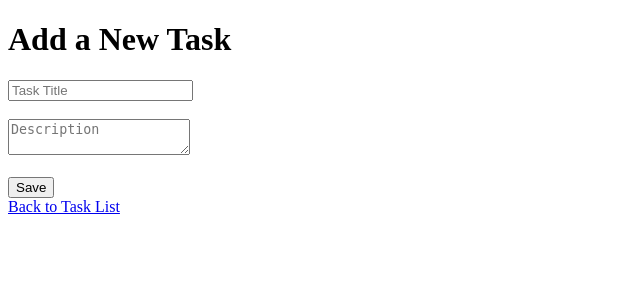
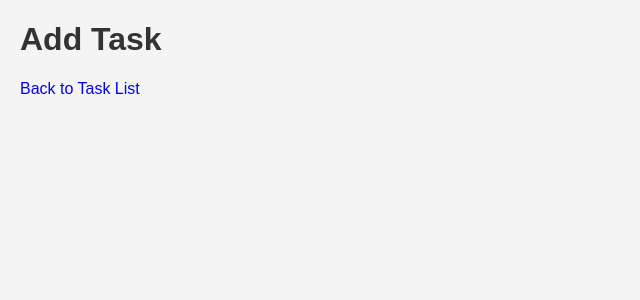
Before and after one commit to rcini19/FirstPythonGitProject, a Django app: template taskmanager/templates/add_task.html in a window 1280 px wide. Shown: the top 300 px of the page, without its empty margins (0-640 px from the left). Run offline with Django 5.2, Linux system fonts and the light colour scheme; the template is opened without the code that fills it, so the values that code supplies are empty.

Commit message:
adding stuff wawa

```diff
--- a/taskmanager/templates/add_task.html
+++ b/taskmanager/templates/add_task.html
@@ -1,16 +1,21 @@
+{% load static %}
 <!DOCTYPE html>
 <html>
 <head>
-    <title>Add Task</title>
+  <meta charset="utf-8">
+  <title>Add Task</title>
+  <link rel="stylesheet" href="{% static 'style.css' %}">
 </head>
 <body>
-    <h1>Add a New Task</h1>
-    <form method="POST">
-        {% csrf_token %}
-        <input type="text" name="title" placeholder="Task Title" required><br><br>
-        <textarea name="description" placeholder="Description"></textarea><br><br>
-        <button type="submit">Save</button>
-    </form>
-    <a href="{% url 'task_list' %}">Back to Task List</a>
+  <h1>Add Task</h1>
+
+ <!-- <form method="post" action="{% url 'add_task' %}">
+    {% csrf_token %}
+    <input type="text" name="title" placeholder="Task title" required>
+    <button type="submit">Add</button>
+  </form> -->
+
+  <!-- Link back to the Task List page -->
+  <a href="{% url 'task_list' %}">Back to Task List</a>
 </body>
 </html>
```
